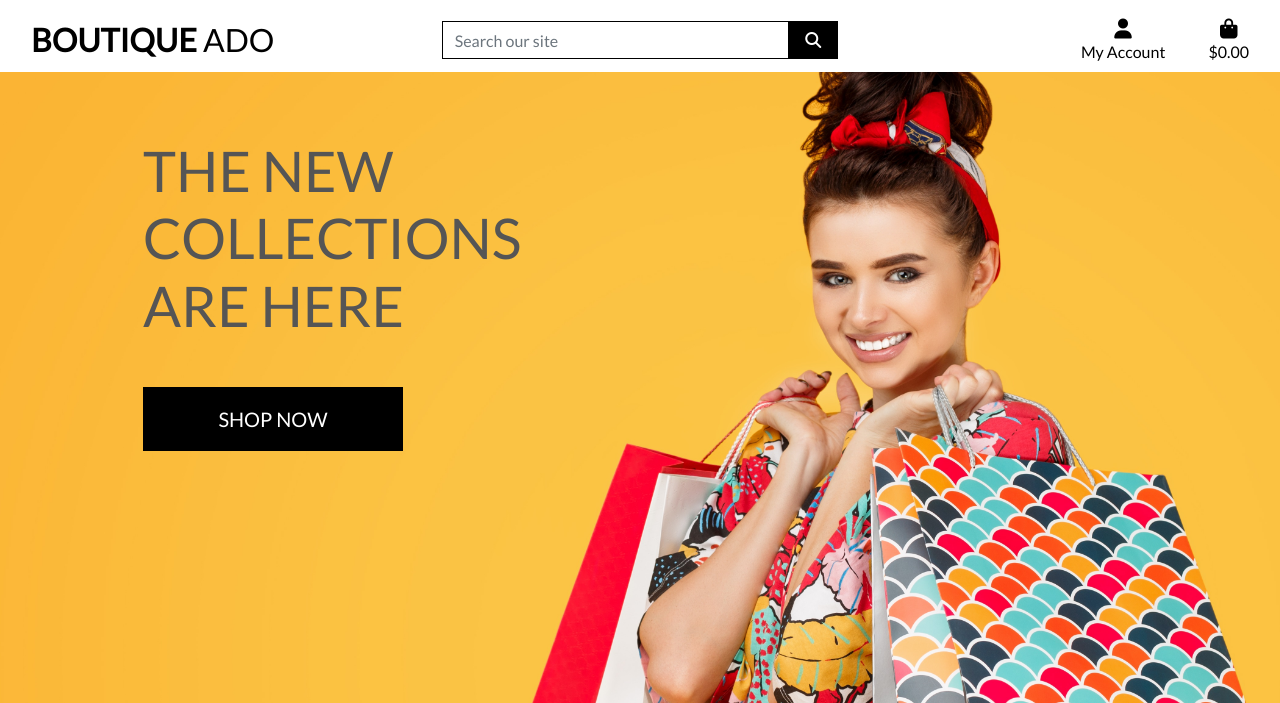
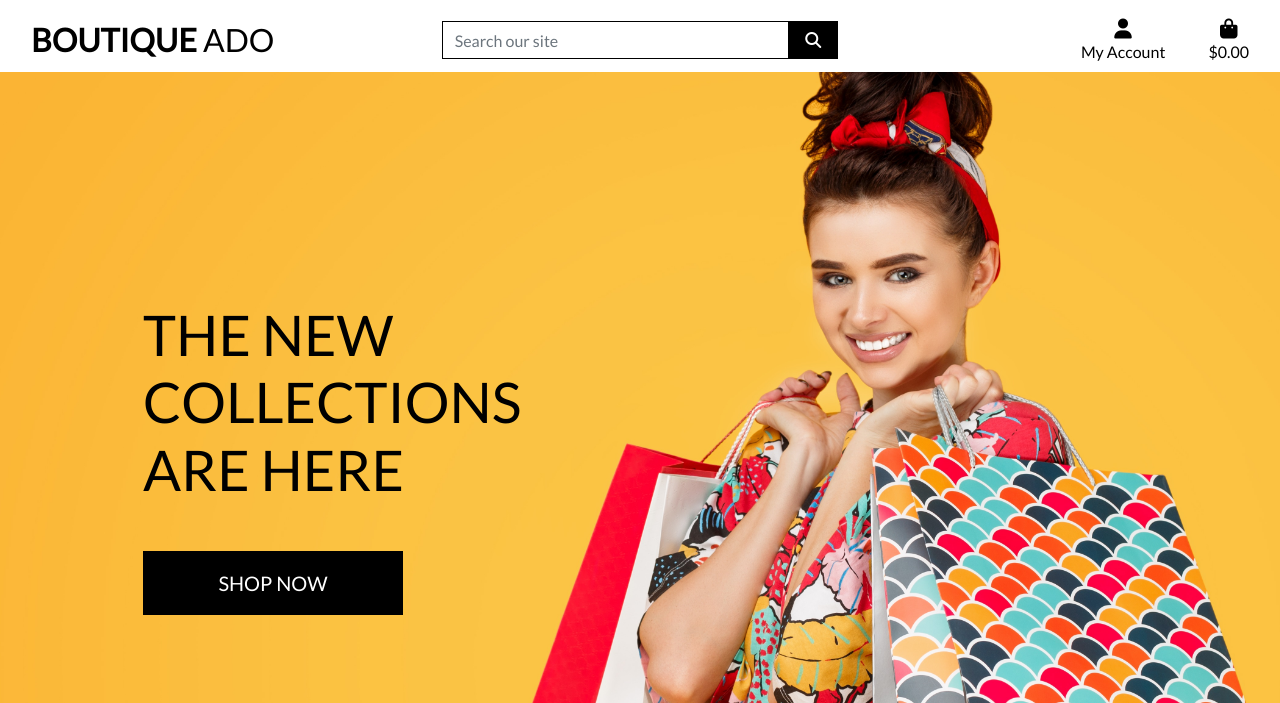
Before and after one commit to askfrsltn/ask-ci-boutigue-v2, a Django app: page / in a window 1280 px wide. Shown: the top 703 px of the page. Run offline with Django 3.2, Linux system fonts and the light colour scheme; some libraries are stand-ins or nearby versions.

Commit message:
Corrected few typos on index.html

```diff
--- a/home/templates/home/index.html
+++ b/home/templates/home/index.html
@@ -1,17 +1,19 @@
-{% extends 'base.html' %}
+{% extends "base.html" %}
 {% load static %}
-{% block page_header%}
-    <div class="container head-container">
+
+{% block page_header %}
+    <div class="container header-container">
         <div class="row">
             <div class="col"></div>
         </div>
     </div>
 {% endblock %}
+
 {% block content %}
     <div class="container h-100">
         <div class="row h-100">
             <div class="col-7 col-md-6 my-auto">
-                <h1 class="display-4 logo-font text-block">
+                <h1 class="display-4 logo-font text-black">
                     The new collections are here
                 </h1>
                 <div class="my-5">
--- a/static/css/base.css
+++ b/static/css/base.css
@@ -56,7 +56,7 @@ body {
     border: 1px solid black !important;
 }
 
-/* --Media Queries */
+/* -------------------------------- Media Queries */
 
 /* Slightly larger container on xl screens */
 @media (min-width: 1200px) {
--- a/templates/base.html
+++ b/templates/base.html
@@ -15,7 +15,7 @@
 
     {% block corecss %}
         <link rel="stylesheet" href="https://stackpath.bootstrapcdn.com/bootstrap/4.4.1/css/bootstrap.min.css" integrity="sha384-Vkoo8x4CGsO3+Hhxv8T/Q5PaXtkKtu6ug5TOeNV6gBiFeWPGFN9MuhOf23Q9Ifjh" crossorigin="anonymous">
-        <link href="https://fonts.googleapis.com/css2?family=Lato:wght@400&display=swap" rel="stylesheet">
+        <link rel="stylesheet" href="https://fonts.googleapis.com/css?family=Lato&display=swap">
         <link rel="stylesheet" href="{% static 'css/base.css' %}">
     {% endblock %}
 
@@ -23,7 +23,7 @@
     {% endblock %}
 
     {% block corejs %}
-        <script src="https://kit.fontawesome.com/8bab7cf7fa.js" crossorigin="anonymous"></script>
+        <script src="https://kit.fontawesome.com/e9c73d7092.js" crossorigin="anonymous"></script>
         <script src="https://code.jquery.com/jquery-3.4.1.slim.min.js" integrity="sha384-J6qa4849blE2+poT4WnyKhv5vZF5SrPo0iEjwBvKU7imGFAV0wwj1yYfoRSJoZ+n" crossorigin="anonymous"></script>
         <script src="https://cdn.jsdelivr.net/npm/popper.js@1.16.0/dist/umd/popper.min.js" integrity="sha384-Q6E9RHvbIyZFJoft+2mJbHaEWldlvI9IOYy5n3zV9zzTtmI3UksdQRVvoxMfooAo" crossorigin="anonymous"></script>
         <script src="https://stackpath.bootstrapcdn.com/bootstrap/4.4.1/js/bootstrap.min.js" integrity="sha384-wfSDF2E50Y2D1uUdj0O3uMBJnjuUD4Ih7YwaYd1iqfktj0Uod8GCExl3Og8ifwB6" crossorigin="anonymous"></script>
```
Lines whose indentation alone changed are shown as unchanged.
